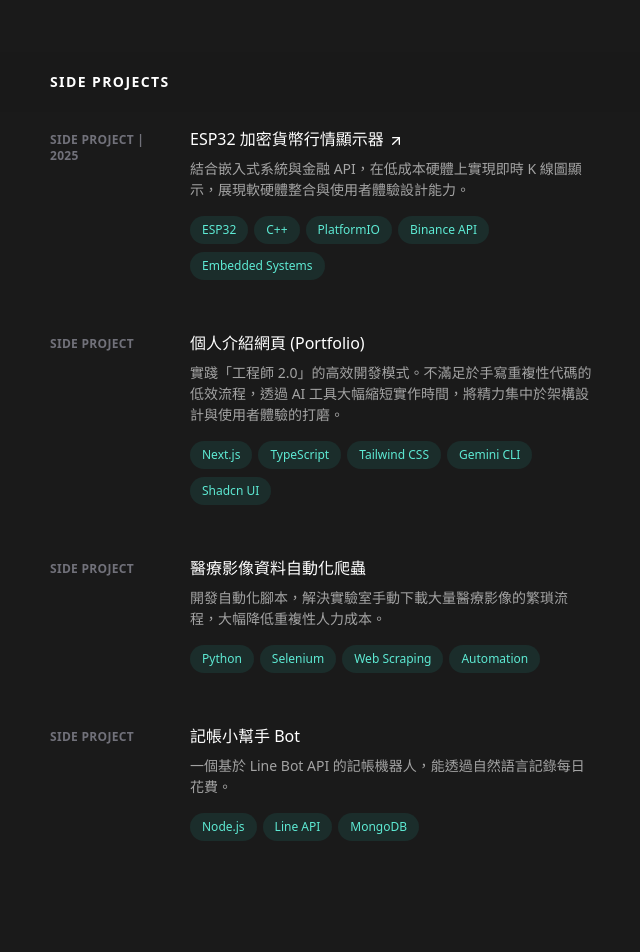
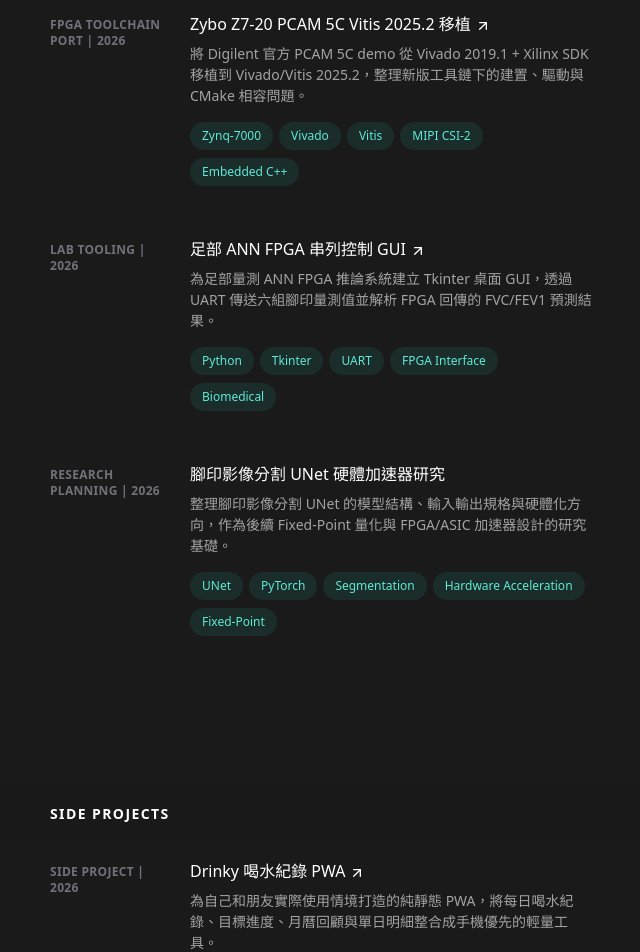
Before and after one commit to willybb0120/self_page, a Next.js app: page / in a window 1280 px wide. Shown: the part 980-1932 px from the top of the page, without its empty margins (590-1230 px from the left). Built offline with nearby package versions, Linux system fonts and the light colour scheme.

Commit message:
Update portfolio project content

```diff
--- a/src/data/profile.ts
+++ b/src/data/profile.ts
@@ -173,62 +173,95 @@
           "資源優化的實戰經驗：透過位寬優化將 DSP 使用量減少 61.5%，證明在硬體設計中，細節決定成敗。"
         ],
 
-        // Links (預留)
         links: {
-          // github: "https://github.com/willybb0120/heart-ci-fpga", // TODO: 整理後上傳
+          github: "https://github.com/willybb0120/heart_ci",
         }
       }
     },
     {
-      title: "足部特徵點辨識 FPGA 硬體化",
-      description: "利用 FPGA 的平行運算優勢，加速足部影像的特徵點識別運算，應用於邊緣運算 (Edge AI) 場景。",
-      tags: ["FPGA", "Image Processing", "Feature Extraction", "Edge AI"],
-      subtitle: "Lab Research",
+      title: "Zybo Z7-20 PCAM 灰階與二值化影像處理",
+      description: "在 Zybo Z7-20 + PCAM 5C 即時影像串流中加入自訂 RTL 影像處理 IP，建立彩色、灰階與二值化模式切換的 FPGA 視覺處理管線。",
+      link: "https://github.com/willybb0120/pcam-gray-bin",
+      tags: ["FPGA", "Verilog", "AXI4-Stream", "Image Processing", "Vivado"],
+      subtitle: "FPGA Vision | 2026",
       highlights: [
-        "即時性: 實現高 FPS 的即時影像處理",
-        "硬體架構: 採用 Pipeline 設計優化資料流"
+        "自訂 IP: 實作 AXI_RGBToGray 與 AXI_Binarize RTL，整合至 PCAM HDMI 影像路徑",
+        "驗證導向: 建立 testbench 驗證灰階/二值化模組，降低直接上板除錯成本",
+        "系統整合: 延伸 Digilent PCAM demo，處理 Vivado block design、constraints 與 Vitis app 串接"
+      ]
+    },
+    {
+      title: "Zybo Z7-20 PCAM 5C Vitis 2025.2 移植",
+      description: "將 Digilent 官方 PCAM 5C demo 從 Vivado 2019.1 + Xilinx SDK 移植到 Vivado/Vitis 2025.2，整理新版工具鏈下的建置、驅動與 CMake 相容問題。",
+      link: "https://github.com/willybb0120/Zybo-Z7-20-pcam-5c-vitis2025",
+      tags: ["Zynq-7000", "Vivado", "Vitis", "MIPI CSI-2", "Embedded C++"],
+      subtitle: "FPGA Toolchain Port | 2026",
+      highlights: [
+        "工具鏈升級: 將已停止維護的官方範例升級到 Vitis Unified IDE 2025.2",
+        "相容層整理: 補齊 SDT mode 下 XPAR 常數、linker script 與 wrapper header 差異",
+        "硬體驗證: 完成 OV5640 Chip ID 讀取與 HDMI 即時影像輸出驗證"
+      ]
+    },
+    {
+      title: "足部 ANN FPGA 串列控制 GUI",
+      description: "為足部量測 ANN FPGA 推論系統建立 Tkinter 桌面 GUI，透過 UART 傳送六組腳印量測值並解析 FPGA 回傳的 FVC/FEV1 預測結果。",
+      link: "https://github.com/willybb0120/foot-ANN-serial-GUI",
+      tags: ["Python", "Tkinter", "UART", "FPGA Interface", "Biomedical"],
+      subtitle: "Lab Tooling | 2026",
+      highlights: [
+        "實驗流程工具化: 將手動輸入與 UART 操作包成可重複使用的桌面介面",
+        "通訊可靠性: 處理 COM Port 連線、輸入驗證、timeout 與 FPGA 回傳文字解析",
+        "測試覆蓋: 針對回傳 parser 建立基本測試，避免格式變動造成結果讀取錯誤"
+      ]
+    },
+    {
+      title: "腳印影像分割 UNet 硬體加速器研究",
+      description: "整理腳印影像分割 UNet 的模型結構、輸入輸出規格與硬體化方向，作為後續 Fixed-Point 量化與 FPGA/ASIC 加速器設計的研究基礎。",
+      tags: ["UNet", "PyTorch", "Segmentation", "Hardware Acceleration", "Fixed-Point"],
+      subtitle: "Research Planning | 2026",
+      highlights: [
+        "模型拆解: 梳理 encoder-decoder、skip connection 與各層參數規模",
+        "硬體目標: 以 FixedPoint-16 權重表示與資料流切分作為後續加速器設計方向",
+        "研究紀錄: 建立模型概覽與開發紀錄，維持後續實作可追溯"
       ]
     }
   ],
   sideProjects: [
     {
+      title: "Drinky 喝水紀錄 PWA",
+      description: "為自己和朋友實際使用情境打造的純靜態 PWA，將每日喝水紀錄、目標進度、月曆回顧與單日明細整合成手機優先的輕量工具。",
+      link: "https://willybb0120.github.io/drinky",
+      tags: ["PWA", "JavaScript", "Service Worker", "localStorage", "GitHub Pages"],
+      subtitle: "Side Project | 2026",
+      highlights: [
+        "真實使用: 以日常喝水追蹤為核心，優先降低每次紀錄的操作摩擦",
+        "PWA 實作: 支援 Manifest、Service Worker 快取與加入主畫面的 app-like 體驗",
+        "資料視覺化: 透過首頁進度、月曆狀態與單日明細呈現習慣變化"
+      ]
+    },
+    {
       title: "ESP32 加密貨幣行情顯示器",
-      description: "結合嵌入式系統與金融 API，在低成本硬體上實現即時 K 線圖顯示，展現軟硬體整合與使用者體驗設計能力。",
+      description: "結合 ESP32、TFT 螢幕與交易所資料，在低成本硬體上顯示 BTC/ETH/ADA K 線圖、市場總覽與情緒指標。",
       link: "https://github.com/willybb0120/esp32-crypto-tft-ticker",
-      tags: ["ESP32", "C++", "PlatformIO", "Binance API", "Embedded Systems"],
+      tags: ["ESP32", "C++", "PlatformIO", "TFT Display", "Embedded Systems"],
       subtitle: "Side Project | 2025",
       highlights: [
-        "即時資料視覺化: 整合 Binance API，即時繪製 K 線圖、市場情緒指標與大戶多空比",
+        "即時資料視覺化: 支援多幣種、多時間週期 K 線圖與市場情緒頁面",
         "極低成本: 整套硬體僅需 $10-15 USD，包含 ESP32 + TFT 螢幕 + 按鈕模組",
-        "專業 UX 設計: QR Code WiFi 設定 + Skeleton Screen 載入體驗 + 狀態機架構"
+        "裝置 UX: 透過 QR Code WiFi 設定、七鍵導航與 60 秒自動刷新提升可用性"
       ]
     },
     {
       title: "個人介紹網頁 (Portfolio)",
-      description: "實踐「工程師 2.0」的高效開發模式。不滿足於手寫重複性代碼的低效流程，透過 AI 工具大幅縮短實作時間，將精力集中於架構設計與使用者體驗的打磨。",
-      tags: ["Next.js", "TypeScript", "Tailwind CSS", "Gemini CLI", "Shadcn UI"],
-      subtitle: "Side Project",
+      description: "以 Next.js App Router 建立的極簡個人網站，採用資料驅動內容管理，讓作品、書籍與導覽集中在單一 profile 設定中維護。",
+      link: "https://github.com/willybb0120/self_page",
+      tags: ["Next.js", "TypeScript", "Tailwind CSS", "Shadcn UI", "Data-Driven UI"],
+      subtitle: "Side Project | 2026",
       highlights: [
-        "跨領域技術深耕: 結合電子系背景，將軟體開發視為系統整合，掌握現代化前端架構",
-        "AI 驅動的極速開發: 扮演「架構師」角色，利用 AI 快速生成代碼，專注於邏輯審查與決策",
-        "極致細節: 堅持手動調校 Shadcn UI 的互動體驗與 RWD 響應式佈局"
+        "架構整理: 將內容集中於 profile data，頁面只負責 section 組裝",
+        "互動導覽: 實作桌面 Scroll Spy、手機漢堡選單與平滑滾動",
+        "視覺一致性: 維持 Deep Dark Mode、Teal accent 與雙欄固定分割布局"
       ]
-    },
-    {
-      title: "醫療影像資料自動化爬蟲",
-      description: "開發自動化腳本，解決實驗室手動下載大量醫療影像的繁瑣流程，大幅降低重複性人力成本。",
-      tags: ["Python", "Selenium", "Web Scraping", "Automation"],
-      subtitle: "Side Project",
-      highlights: [
-        "效率提升: 將原本需花費數小時的人工下載流程，縮短至分鐘級自動完成",
-        "實用價值: 成功協助實驗室自動化處理資料抓取任務"
-      ]
-    },
-    {
-      title: "記帳小幫手 Bot",
-      description: "一個基於 Line Bot API 的記帳機器人，能透過自然語言記錄每日花費。",
-      tags: ["Node.js", "Line API", "MongoDB"],
-      subtitle: "Side Project"
     }
   ],
   certificates: [
```
